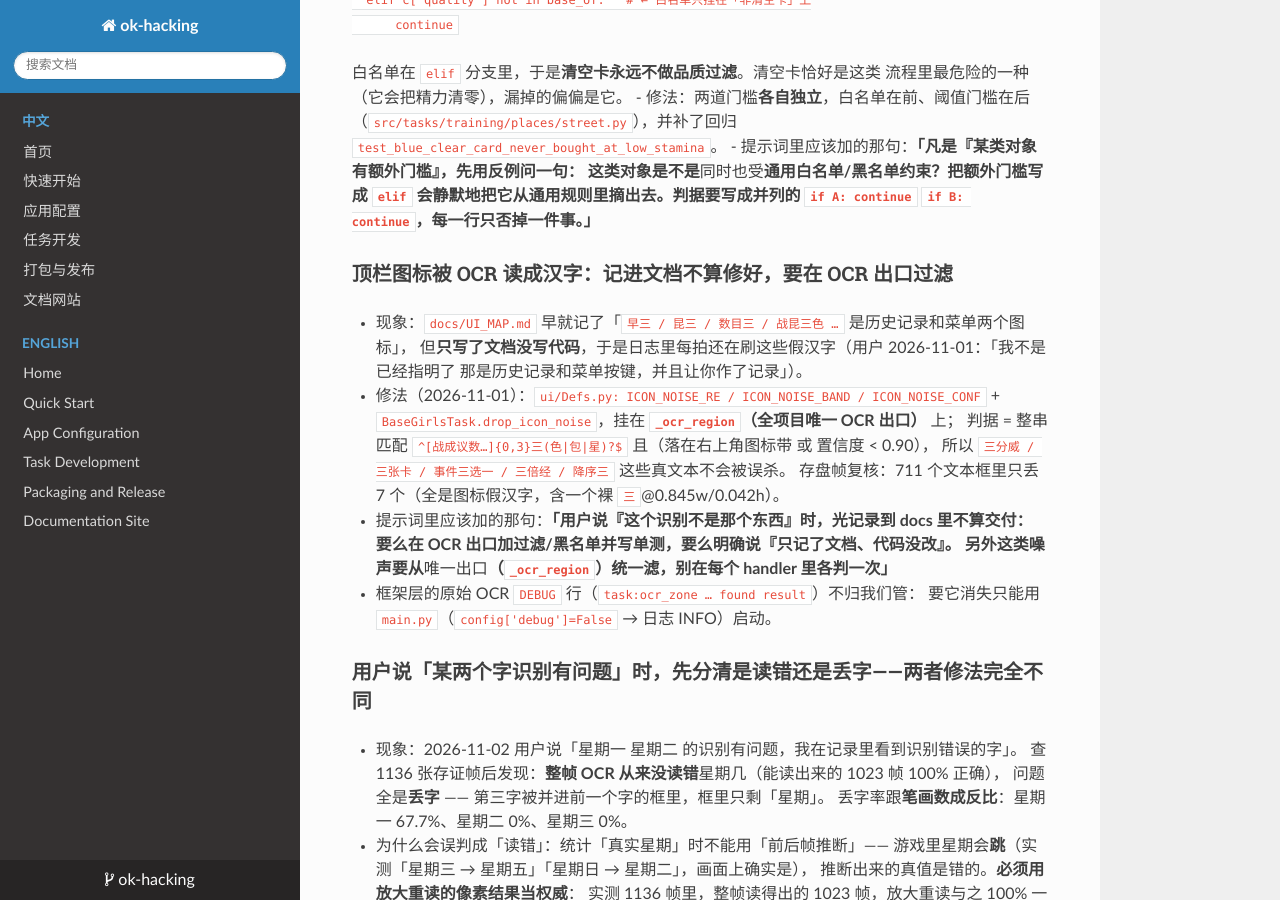
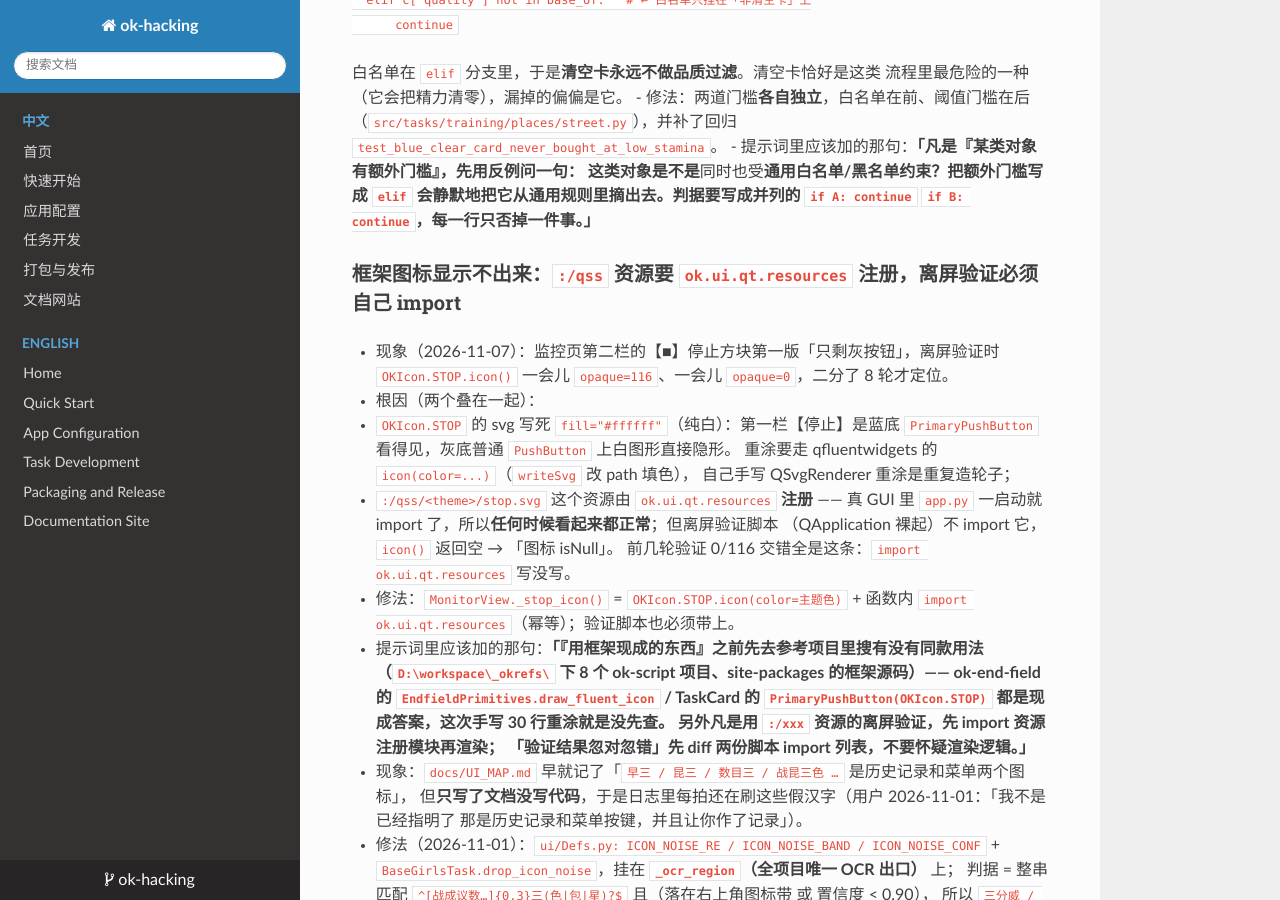
Before and after one commit to TieLaa/ok-hacking, an MkDocs documentation site: the page built from docs/PROMPT_PLAYBOOK.md, in a window 1280 px wide and 900 px high, scrolled down 16876 px. Built offline with MkDocs 1.6.1, drawn with Linux system fonts in a browser that asks for light colours; nearby versions of some CDN libraries.

Commit message:
fix(ui): 第二栏■停止方块改用 OKIcon.STOP.icon(color=...) 重涂
参考现成用法（先查再写）：ok 核心 TaskCard.py:47 的 PrimaryPushButton(OKIcon.STOP)、
ok-end-field EndfieldWorkspaceTab.py:386 的 _action_button(OKIcon.STOP)。

- _stop_icon()：icon(color=主题色) 走 qfw writeSvg 重涂 path 填色；
  svg 写死 fill="#ffffff"，蓝底 Primary 可见、灰底 PushButton 上隐形
  （用户实测「只剩灰按钮」），暗主题涂白/亮主题涂黑
- 函数内 import ok.ui.qt.resources：:/qss 资源靠它注册，真 GUI 的 app.py
  启动即 import 所以正常；离屏/测试代码不 import 会拿到空图标
  （离屏验证 0/116 交错八轮的根因）
- 删掉字形「■」与手写 QSvgRenderer 两版自造方案；互斥联动不变
  （初始置灰 → 开始后可点 → 停止后回初始态）
- PROMPT_PLAYBOOK 新增「框架图标显示不出来」：用框架现成能力前先查
  _okrefs 与 site-packages 同款用法；资源注册模块离屏必须自己 import

```diff
--- a/docs/PROMPT_PLAYBOOK.md
+++ b/docs/PROMPT_PLAYBOOK.md
@@ -681,7 +681,29 @@ runtime，reload_tasks 只刷新已注册任务模块。
   会静默地把它从通用规则里摘出去。判据要写成并列的 `if A: continue`
   `if B: continue`，每一行只否掉一件事。」**
 
-### 顶栏图标被 OCR 读成汉字：记进文档不算修好，要在 OCR 出口过滤
+### 框架图标显示不出来：`:/qss` 资源要 `ok.ui.qt.resources` 注册，离屏验证必须自己 import
+
+- 现象（2026-11-07）：监控页第二栏的【■】停止方块第一版「只剩灰按钮」，离屏验证时
+  `OKIcon.STOP.icon()` 一会儿 `opaque=116`、一会儿 `opaque=0`，二分了 8 轮才定位。
+- 根因（两个叠在一起）：
+  1. `OKIcon.STOP` 的 svg 写死 `fill="#ffffff"`（纯白）：第一栏【停止】是蓝底
+     `PrimaryPushButton` 看得见，灰底普通 `PushButton` 上白图形直接隐形。
+     重涂要走 qfluentwidgets 的 `icon(color=...)`（`writeSvg` 改 path 填色），
+     自己手写 QSvgRenderer 重涂是重复造轮子；
+  2. `:/qss/<theme>/stop.svg` 这个资源由 `ok.ui.qt.resources` **注册** —— 真 GUI 里
+     `app.py` 一启动就 import 了，所以**任何时候看起来都正常**；但离屏验证脚本
+     （QApplication 裸起）不 import 它，`icon()` 返回空 → 「图标 isNull」。
+     前几轮验证 0/116 交错全是这条：`import ok.ui.qt.resources` 写没写。
+- 修法：`MonitorView._stop_icon()` = `OKIcon.STOP.icon(color=主题色)` +
+  函数内 `import ok.ui.qt.resources`（幂等）；验证脚本也必须带上。
+- 提示词里应该加的那句：**「『用框架现成的东西』之前先去参考项目里搜有没有同款用法
+  （`D:\workspace\_okrefs\` 下 8 个 ok-script 项目、site-packages 的框架源码）——
+  ok-end-field 的 `EndfieldPrimitives.draw_fluent_icon` / TaskCard 的
+  `PrimaryPushButton(OKIcon.STOP)` 都是现成答案，这次手写 30 行重涂就是没先查。
+  另外凡是用 `:/xxx` 资源的离屏验证，先 import 资源注册模块再渲染；
+  「验证结果忽对忽错」先 diff 两份脚本 import 列表，不要怀疑渲染逻辑。」**
+
+
 
 - 现象：`docs/UI_MAP.md` 早就记了「`早三 / 昆三 / 数目三 / 战昆三色 …` 是历史记录和菜单两个图标」，
   但**只写了文档没写代码**，于是日志里每拍还在刷这些假汉字（用户 2026-11-01：「我不是已经指明了
```
Also changed, not shown: 1 other file.
